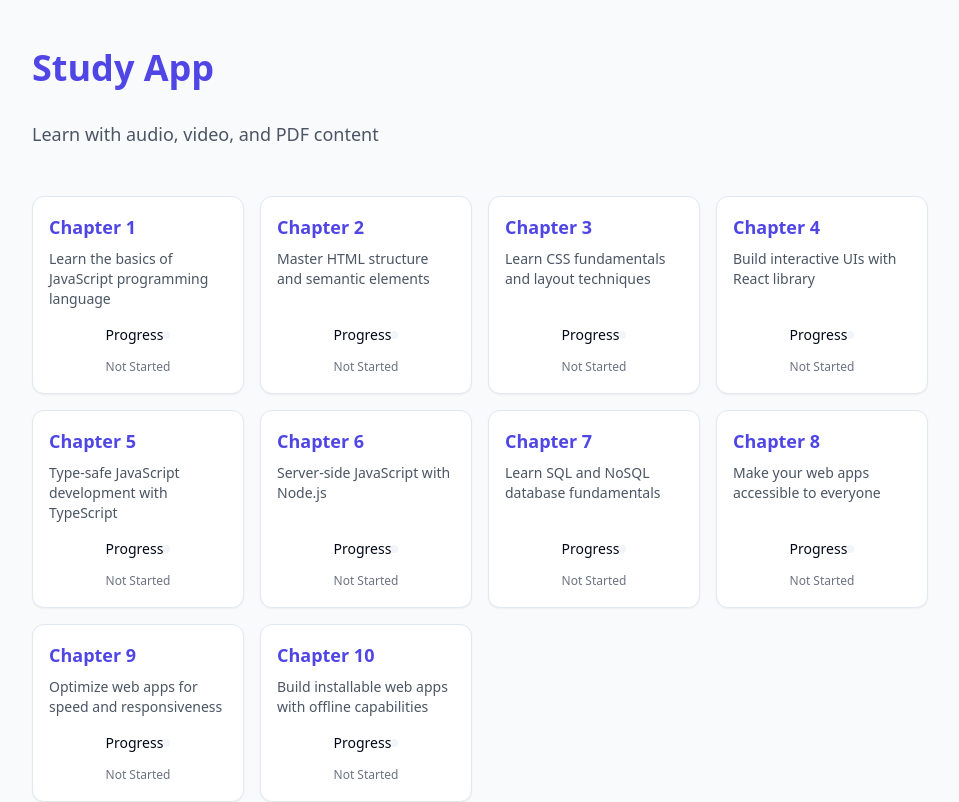
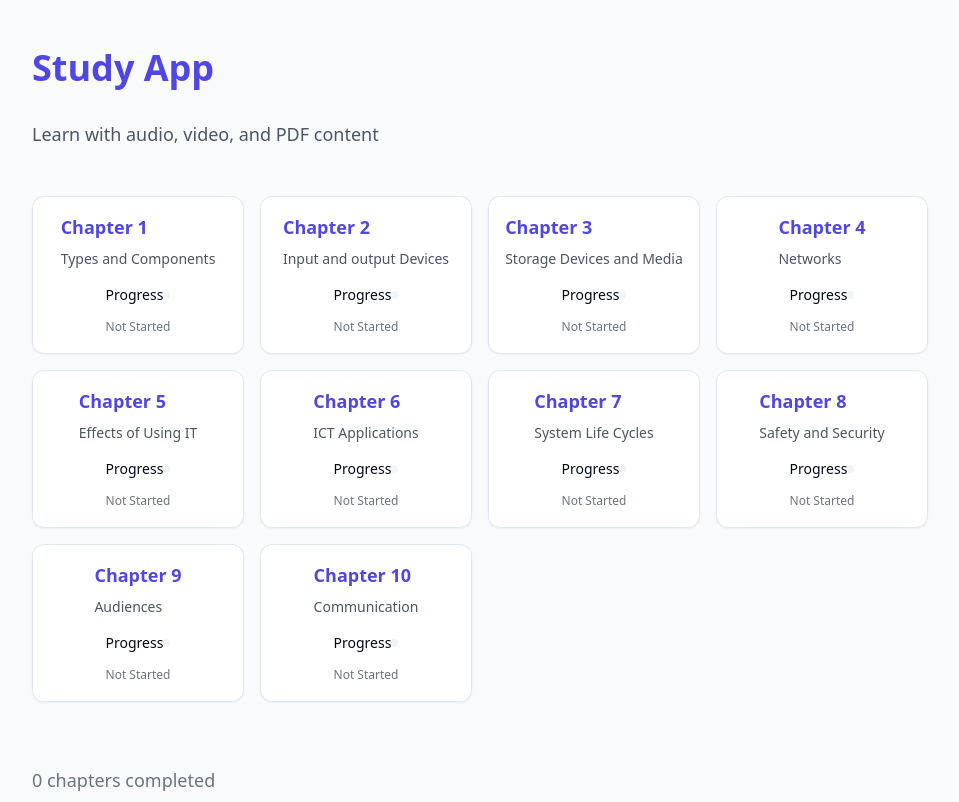
Before and after one commit to rjrodriguez/igcse-study-app, a React (Vite) app: page / in a window 1280 px wide. Shown: the top 802 px of the page, without its empty margins (160-1119 px from the left). Built offline with nearby package versions, Linux system fonts and the light colour scheme.

Commit message:
[dyad] (1 files changed)

```diff
--- a/src/data/chapters.ts
+++ b/src/data/chapters.ts
@@ -9,7 +9,7 @@ export const chapters: ChapterData[] = [
   {
     id: 1,
     title: "Chapter 1",
-    description: "Learn the basics of JavaScript programming language",
+    description: "Types and Components",
     audioUrl: sampleAudioUrl,
     videoUrl: sampleVideoUrl,
     pdfUrl: samplePdfUrl,
@@ -17,7 +17,7 @@ export const chapters: ChapterData[] = [
   {
     id: 2,
     title: "Chapter 2",
-    description: "Master HTML structure and semantic elements",
+    description: "Input and output Devices",
     audioUrl: sampleAudioUrl,
     videoUrl: sampleVideoUrl,
     pdfUrl: samplePdfUrl,
@@ -25,7 +25,7 @@ export const chapters: ChapterData[] = [
   {
     id: 3,
     title: "Chapter 3",
-    description: "Learn CSS fundamentals and layout techniques",
+    description: "Storage Devices and Media",
     audioUrl: sampleAudioUrl,
     videoUrl: sampleVideoUrl,
     pdfUrl: samplePdfUrl,
@@ -33,7 +33,7 @@ export const chapters: ChapterData[] = [
   {
     id: 4,
     title: "Chapter 4",
-    description: "Build interactive UIs with React library",
+    description: "Networks",
     audioUrl: sampleAudioUrl,
     videoUrl: sampleVideoUrl,
     pdfUrl: samplePdfUrl,
@@ -41,7 +41,7 @@ export const chapters: ChapterData[] = [
   {
     id: 5,
     title: "Chapter 5",
-    description: "Type-safe JavaScript development with TypeScript",
+    description: "Effects of Using IT",
     audioUrl: sampleAudioUrl,
     videoUrl: sampleVideoUrl,
     pdfUrl: samplePdfUrl,
@@ -49,7 +49,7 @@ export const chapters: ChapterData[] = [
   {
     id: 6,
     title: "Chapter 6",
-    description: "Server-side JavaScript with Node.js",
+    description: "ICT Applications",
     audioUrl: sampleAudioUrl,
     videoUrl: sampleVideoUrl,
     pdfUrl: samplePdfUrl,
@@ -57,7 +57,7 @@ export const chapters: ChapterData[] = [
   {
     id: 7,
     title: "Chapter 7",
-    description: "Learn SQL and NoSQL database fundamentals",
+    description: "System Life Cycles",
     audioUrl: sampleAudioUrl,
     videoUrl: sampleVideoUrl,
     pdfUrl: samplePdfUrl,
@@ -65,7 +65,7 @@ export const chapters: ChapterData[] = [
   {
     id: 8,
     title: "Chapter 8",
-    description: "Make your web apps accessible to everyone",
+    description: "Safety and Security",
     audioUrl: sampleAudioUrl,
     videoUrl: sampleVideoUrl,
     pdfUrl: samplePdfUrl,
@@ -73,7 +73,7 @@ export const chapters: ChapterData[] = [
   {
     id: 9,
     title: "Chapter 9",
-    description: "Optimize web apps for speed and responsiveness",
+    description: "Audiences",
     audioUrl: sampleAudioUrl,
     videoUrl: sampleVideoUrl,
     pdfUrl: samplePdfUrl,
@@ -81,7 +81,7 @@ export const chapters: ChapterData[] = [
   {
     id: 10,
     title: "Chapter 10",
-    description: "Build installable web apps with offline capabilities",
+    description: "Communication",
     audioUrl: sampleAudioUrl,
     videoUrl: sampleVideoUrl,
     pdfUrl: samplePdfUrl,
```
